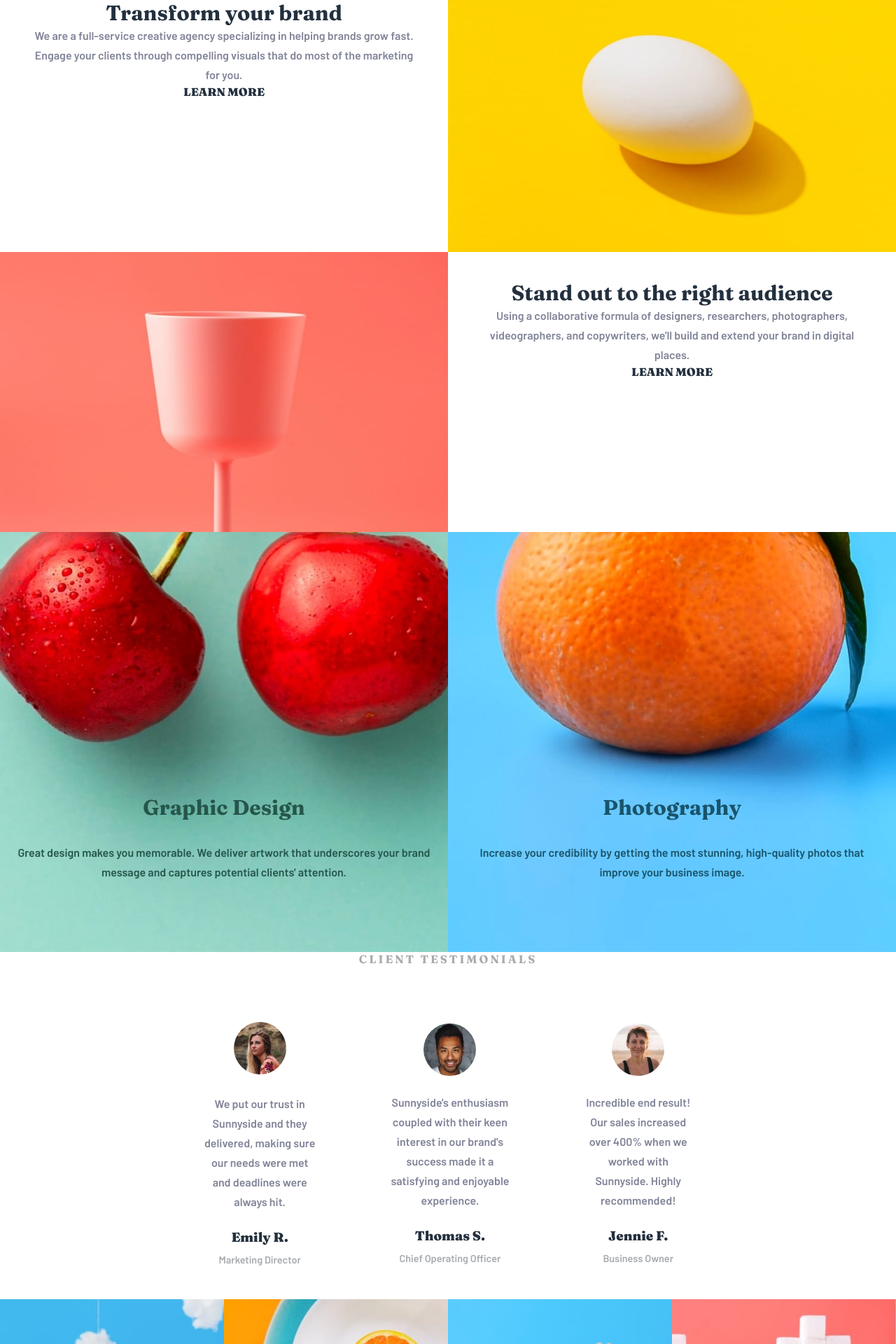
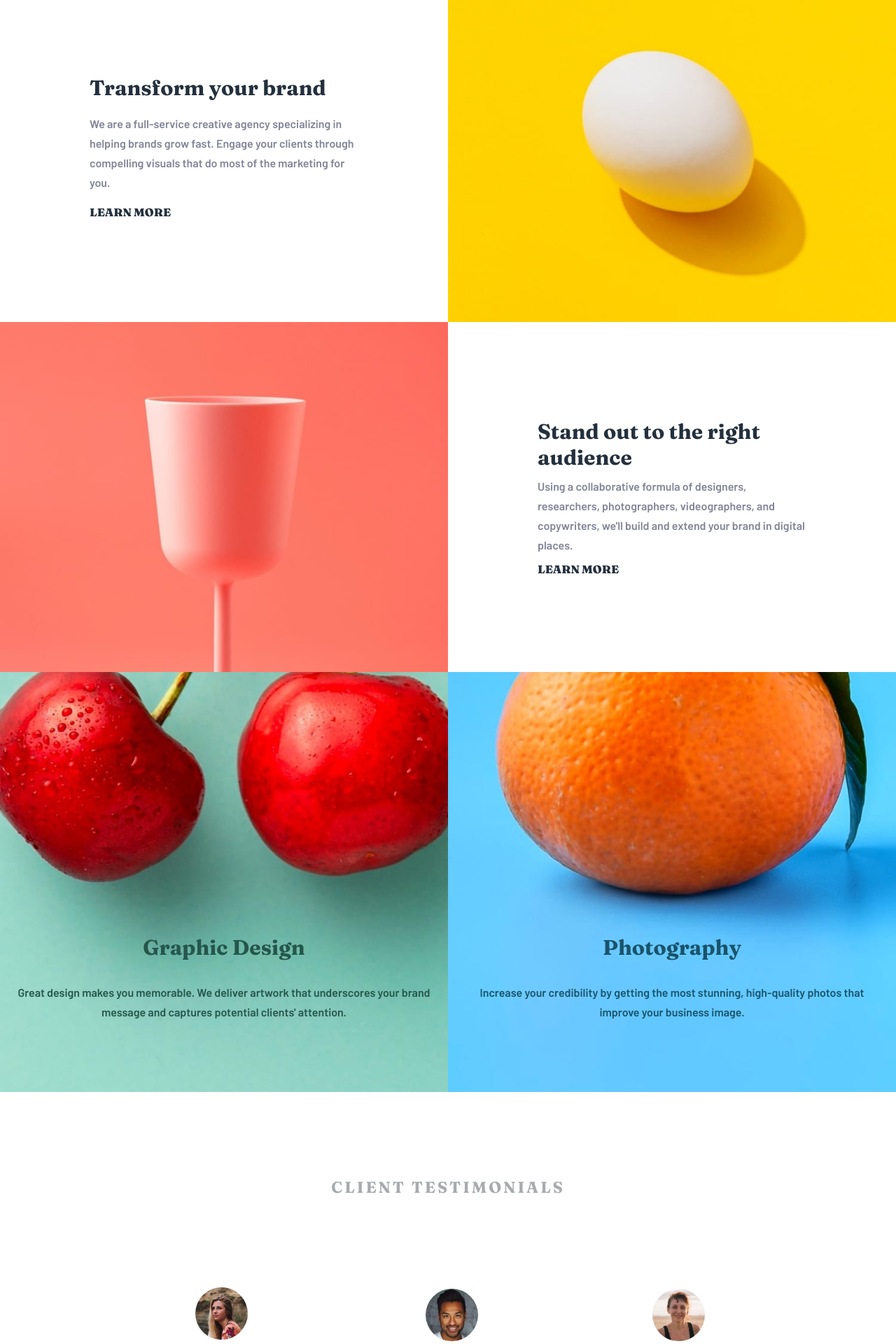
Before and after one commit to ingl3585/sunnyside-landing-page, a React (Create React App) app: page / in a window 1280 px wide. Shown: the part 840-2760 px from the top of the page at 70% size. Built offline with nearby package versions, Linux system fonts and the light colour scheme.

Commit message:
styling desktop

```diff
--- a/src/components/Main/main.css
+++ b/src/components/Main/main.css
@@ -17,7 +17,6 @@
 .col-one-text, .col-two-text {
     display: flex;
     flex-direction: column;
-    text-align: center;
     align-items: center;
     justify-content: space-evenly;
     height: 50%;
@@ -199,29 +198,36 @@ Desktop Sizing
         display: grid;
         grid-template-columns: repeat(2, 1fr);
         grid-template-rows: repeat(2, 1fr);
-        height: 100vh;
+        height: 125vh;
     }
     .col-one {
         grid-column: 1/3;
         grid-row: 1/2;
         display: grid;
         grid-template-columns: repeat(2, 1fr);
-        height: 50vh;
+        height: 62.5vh;
     }
     .col-two {
         grid-column: 1/3;
         grid-row: 2/3;
         display: grid;
         grid-template-columns: repeat(2, 1fr);
-        height: 50vh;
+        height: 62.5vh;
     }
     .section-one img {
         display: block;
         width: 100%;
+        height: 62.5vh;
     }
     .col-one-text {
         grid-column: 1/2;
         grid-row: 1/2;
+        height: 100%;
+        align-items: flex-start;
+        padding: 10vw;
+    }
+    .col-one-text a{
+        text-align: le;
     }
     .egg-img {
         grid-column: 2/3;
@@ -229,11 +235,14 @@ Desktop Sizing
     }
     .cup-img {
         grid-column: 1/2;
-        grid-row: 2/3;
+        grid-row: 1/2;
     }
     .col-two-text {
         grid-column: 2/3;
-        grid-row: 2/3;
+        grid-row: 1/2;
+        height: 100%;
+        align-items: flex-start;
+        padding: 10vw;
     }
 
     /* Second Section (Desktop) */
@@ -252,19 +261,23 @@ Desktop Sizing
 
     /* Third Section (Desktop) */
     .section-three {
-        display: flex;
-        justify-content: center;
-        align-items: center;
-        padding: 0 15em;
-        gap: 2em;
+        height: 90vh;
+        gap: 0;
         margin: 0;
     }
     .card-section {
         flex-direction: row;
+        justify-content: center;
         gap: 0;
+        padding: 0 1em;
     }
     .single-test-card {
-        padding: 3em;
+        gap: 3em;
+        padding: 0.5em;
+    }
+
+    .card-text {
+        gap: 3em;
     }
 
     /* Fourth Section (Desktop) */
@@ -277,3 +290,12 @@ Desktop Sizing
         width: 100%;
     }
 }
+
+@media screen and (min-width: 1200px) {
+    .testimonials-header {
+        font-size: 1.4rem;
+    }
+    .card-section {
+        padding: 0 10em;
+    }
+}
```
